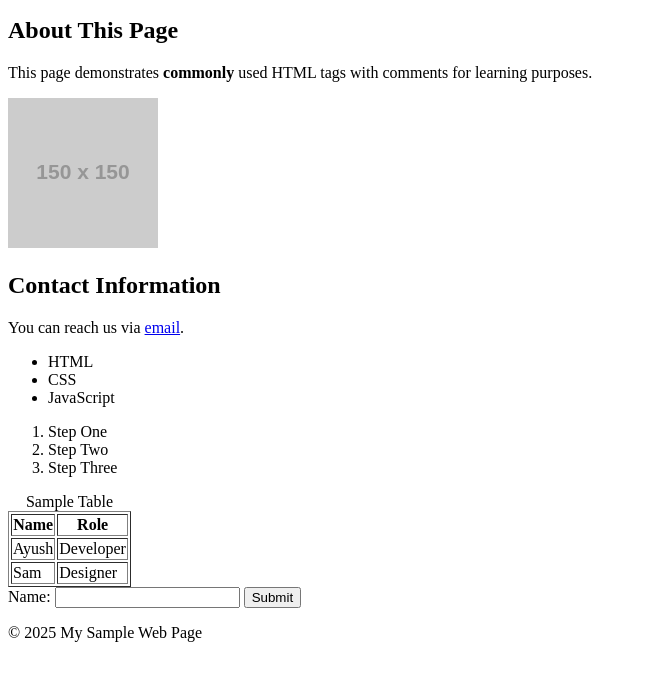
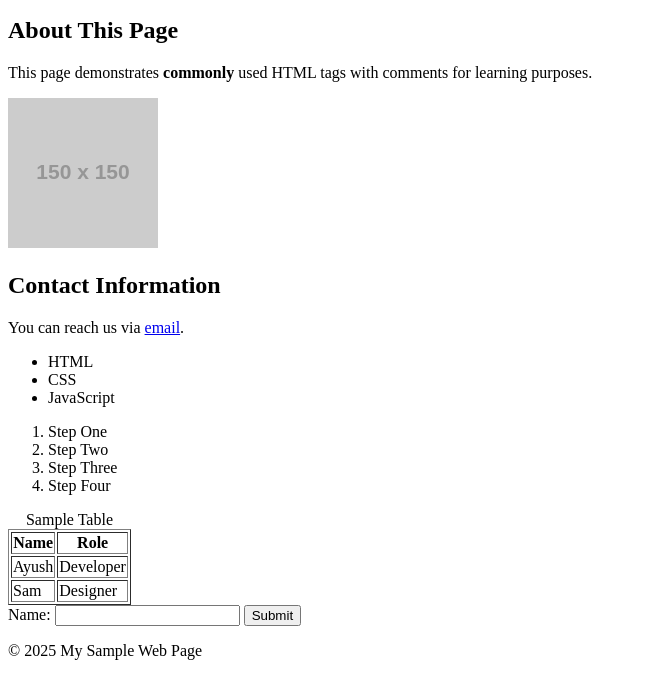
Before and after one commit to tempstorage124-hub/FirstWebsite, a plain HTML site: page index.html in a window 1280 px wide. Shown: the part 101-800 px from the top of the page, without its empty margins (0-647 px from the left). Drawn offline with Linux system fonts and the light colour scheme; placeholder pictures from the web are drawn by us.

Commit message:
my first changes

```diff
--- a/index.html
+++ b/index.html
@@ -43,6 +43,7 @@
         <li>Step One</li>
         <li>Step Two</li>
         <li>Step Three</li>
+        <li>Step Four</li>
     </ol>
 
     <!-- Table to display tabular data -->
```
